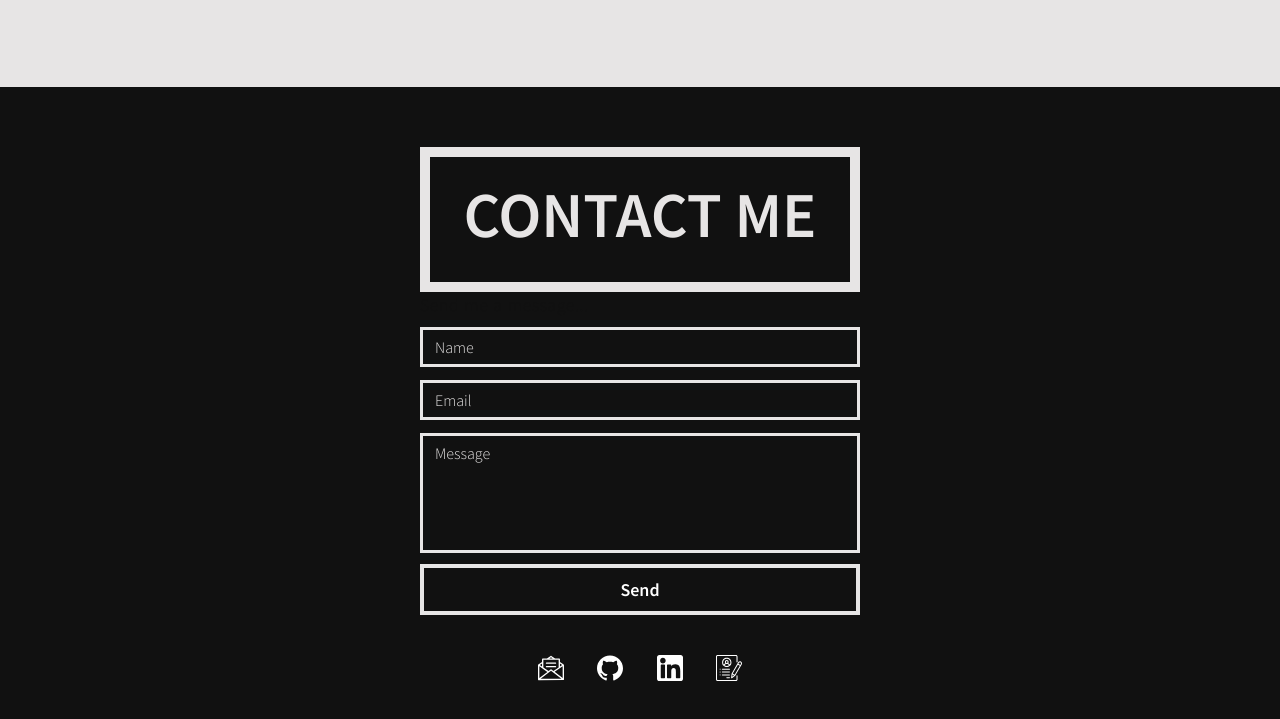
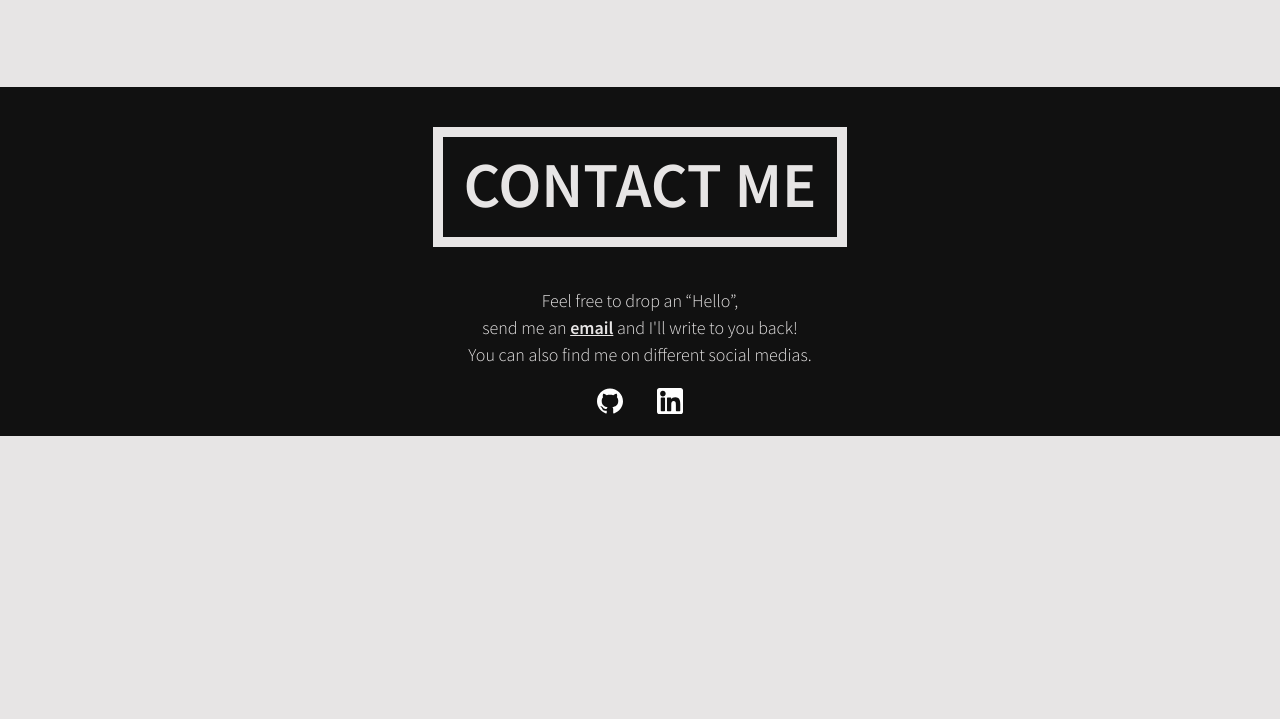
Before and after one commit to Pathius/pathius.github.io, a website built with webpack: page src/index.html in a window 1280 px wide. Shown: the part 2351-3070 px from the top of the page. After the commit the page ends 2787 px from the top, so only its background shows below. Built offline with nearby package versions, Linux system fonts and the light colour scheme.

Commit message:
Changed the contact form to simple text

```diff
--- a/src/index.html
+++ b/src/index.html
@@ -179,45 +179,12 @@
       <div class="contact__title-wrapper">
         <h2 class="contact__title">Contact Me</h2>
       </div>
-      <form class="form block-first" id="form-left">
-        <h3 class="form__title title-first">Send me a message...</h3>
-        <div class="form__element">
-          <input
-            class="form__text"
-            id="name"
-            type="text"
-            required
-            tabindex="0"
-          />
-          <label class="form__label" for="name">Name</label>
-        </div>
-        <div class="form__element">
-          <input
-            class="form__text"
-            id="email"
-            type="text"
-            required
-            tabindex="0"
-          />
-          <label class="form__label" for="email">Email</label>
-        </div>
-        <div class="form__element">
-          <textarea
-            class="form__text-area"
-            id="message"
-            required
-            tabindex="0"
-          ></textarea>
-          <label class="form__label" for="message">Message</label>
-        </div>
-        <button class="form__button" tabindex="0">Send</button>
-      </form>
+      <p class="contact__text">
+        Feel free to drop an “Hello”,</br>
+        send me an <a href="mailto:bartoszurbanski.biznes@gmail.com" target="_blank"><strong>email</strong></a> and I'll write to you back!</br>
+        You can also find me on different social medias.
+      </p>
       <section class="contact__icons">
-        <a href="mailto:bartoszurbanski.biznes@gmail.com" target="_blank">
-          <span title="Email me" tabindex="0">
-            <img class="contact__icons-element" src=<%=require("./assets/icons/Email.svg")%> alt="My email">
-          </span>
-        </a>
         <a href="https://github.com/Pathius" target="_blank">
           <span title="Visit my GitHub" tabindex="0">
             <img class="contact__icons-element" src=<%=require("./assets/icons/Github.svg")%> alt="My GitHub account">
@@ -228,11 +195,7 @@
             <img class="contact__icons-element" src=<%=require("./assets/icons/Linkedin.svg")%> alt="My Linkedin account">
           </span>
         </a>
-        <a href="https://www.linkedin.com/in/bartosz-urba%C5%84ski-0237201a0/" target="_blank">
-          <span title="See my resume" tabindex="0">
-            <img class="contact__icons-element--resume" src=<%=require("./assets/icons/Resume.svg")%> alt="My resume">
-          </span>
-        </a>
+
       </section>
     </footer>
     <!-- JS -->
--- a/src/scss/_contact.scss
+++ b/src/scss/_contact.scss
@@ -10,7 +10,7 @@
     font-weight: bold;
     font-size: 64px;
     line-height: 75px;
-    padding: 20px 30px 30px;
+    padding: 10px 20px 10px;
     text-transform: uppercase;
 
     &-wrapper {
@@ -18,8 +18,7 @@
       min-height: 100px;
       min-width: 100px;
       border: 10px solid $white;
-      margin-top: 60px;
-      width: 420px;
+      margin-top: 40px;
       display: flex;
       justify-content: center;
 
@@ -38,7 +37,7 @@
   }
 
   &__icons {
-    margin: 40px 0;
+    margin: 20px 0;
     &-element {
       height: 26px;
       width: 26px;
@@ -51,115 +50,16 @@
       }
     }
   }
-}
-
-.form {
-  width: 440px;
 
   &__text {
-    border: 3px solid $white;
-    background-color: $black;
-    margin: 4px 0;
-    width: 100%;
-    height: 40px;
-    font-size: 16px;
-    padding-left: 15px;
-    box-sizing: border-box;
+    margin-top: 40px;
+    text-align: center;
+    font-size: 18px;
+    line-height: 1.5;
     color: $white;
-    font-family: $font;
-
-    &-area {
-      @extend .form__text;
-      height: 120px;
-      padding-top: 10px;
-      resize: none;
-      font-family: $font;
-    }
-
-    &:required {
-      box-shadow: none;
-    }
-
-    &:focus {
-      outline: none;
-    }
-
-    &:focus ~ .form__label {
-      opacity: 0;
-    }
-
-    &:not(:focus):valid ~ .form__label {
-      opacity: 0;
+    & a {
+      @extend .contact__text;
+      text-decoration: underline;
     }
   }
-
-  &__label {
-    position: absolute;
-    pointer-events: none;
-    left: 15px;
-    top: 16px;
-    transition: 0.3s ease all;
-    color: $white;
-  }
-
-  &-right {
-    border: none;
-    border-left: 2px solid $black;
-  }
-
-  &__element {
-    position: relative;
-    margin: 5px 0;
-  }
-
-  &__title {
-    letter-spacing: 0.0375em;
-    font-size: 1.1rem;
-    font-weight: 100;
-    word-spacing: 0.05em;
-    line-height: 1.5;
-
-    &-right {
-      @extend .form__title;
-      text-align: center;
-    }
-  }
-
-  &__button {
-    background-color: $black;
-    font-size: 18px;
-    padding: 10px 30px;
-    border: 4px solid $white;
-    transition: 0.4s;
-    width: 100%;
-    color: white;
-    cursor: pointer;
-    font-family: $font;
-    font-weight: bold;
-
-    &:hover {
-      color: $black;
-      background-color: $white;
-    }
-  }
-
-  &__icons {
-    display: flex;
-    flex-wrap: wrap;
-    justify-content: center;
-    align-items: center;
-    &-element {
-      margin: 10px;
-      &:hover .form__icon {
-        transform: scale(1.15);
-      }
-    }
-  }
-
-  &__icon {
-    filter: invert(1);
-    height: 35px;
-    width: 35px;
-    transition: transform 0.4s;
-  }
 }
```
